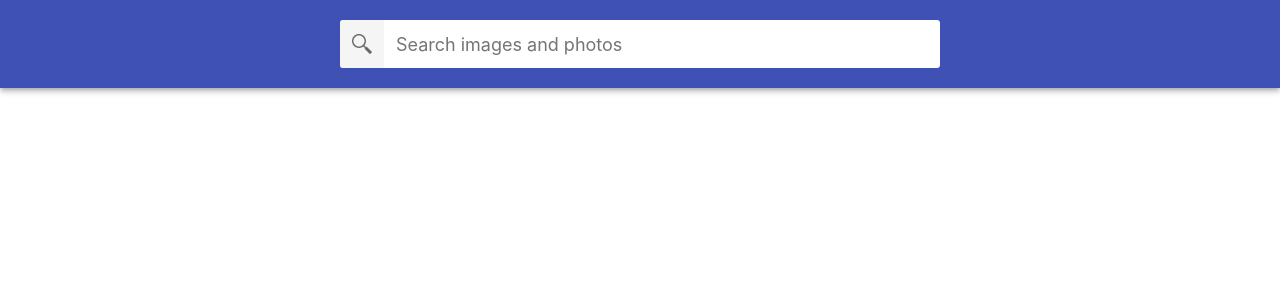
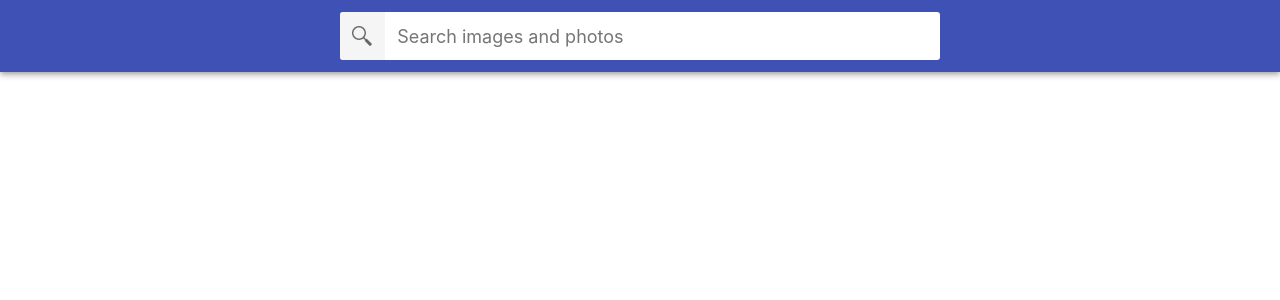
Before and after one commit to LEKSIO/react-hw-03-image-finder, a React (Create React App) app: page / in a window 1280 px wide. Shown: the top 300 px of the page. Built offline with nearby package versions, Linux system fonts and the light colour scheme.

Commit message:
some styles

```diff
--- a/src/index.css
+++ b/src/index.css
@@ -1,15 +1,28 @@
-@import-normalize; /* bring in normalize.css styles */
+html {
+  box-sizing: border-box;
+  width: 100vw;
+  overflow-x: hidden;
+}
+
+*,
+*::before,
+*::after {
+  box-sizing: inherit;
+}
 
 body {
   margin: 0;
-  font-family: -apple-system, BlinkMacSystemFont, 'Segoe UI', 'Roboto', 'Oxygen',
-    'Ubuntu', 'Cantarell', 'Fira Sans', 'Droid Sans', 'Helvetica Neue',
-    sans-serif;
+  padding-bottom: 16px;
+  font-family: -apple-system, BlinkMacSystemFont, 'Segoe UI', Roboto,
+    Oxygen-Sans, Ubuntu, Cantarell, 'Helvetica Neue', sans-serif;
+  color: #212121;
+  background-color: #fff;
   -webkit-font-smoothing: antialiased;
   -moz-osx-font-smoothing: grayscale;
 }
 
-code {
-  font-family: source-code-pro, Menlo, Monaco, Consolas, 'Courier New',
-    monospace;
+img {
+  display: block;
+  max-width: 100%;
+  height: auto;
 }
--- a/src/index.js
+++ b/src/index.js
@@ -5,6 +5,13 @@
 
 ReactDOM.createRoot(document.getElementById('root')).render(
   <React.StrictMode>
-    <App />
+    <App
+      style={{
+        display: 'grid',
+        gridTemplateColumns: '1fr',
+        gridGap: 16,
+        paddingBottom: 24,
+      }}
+    />
   </React.StrictMode>
 );
```
